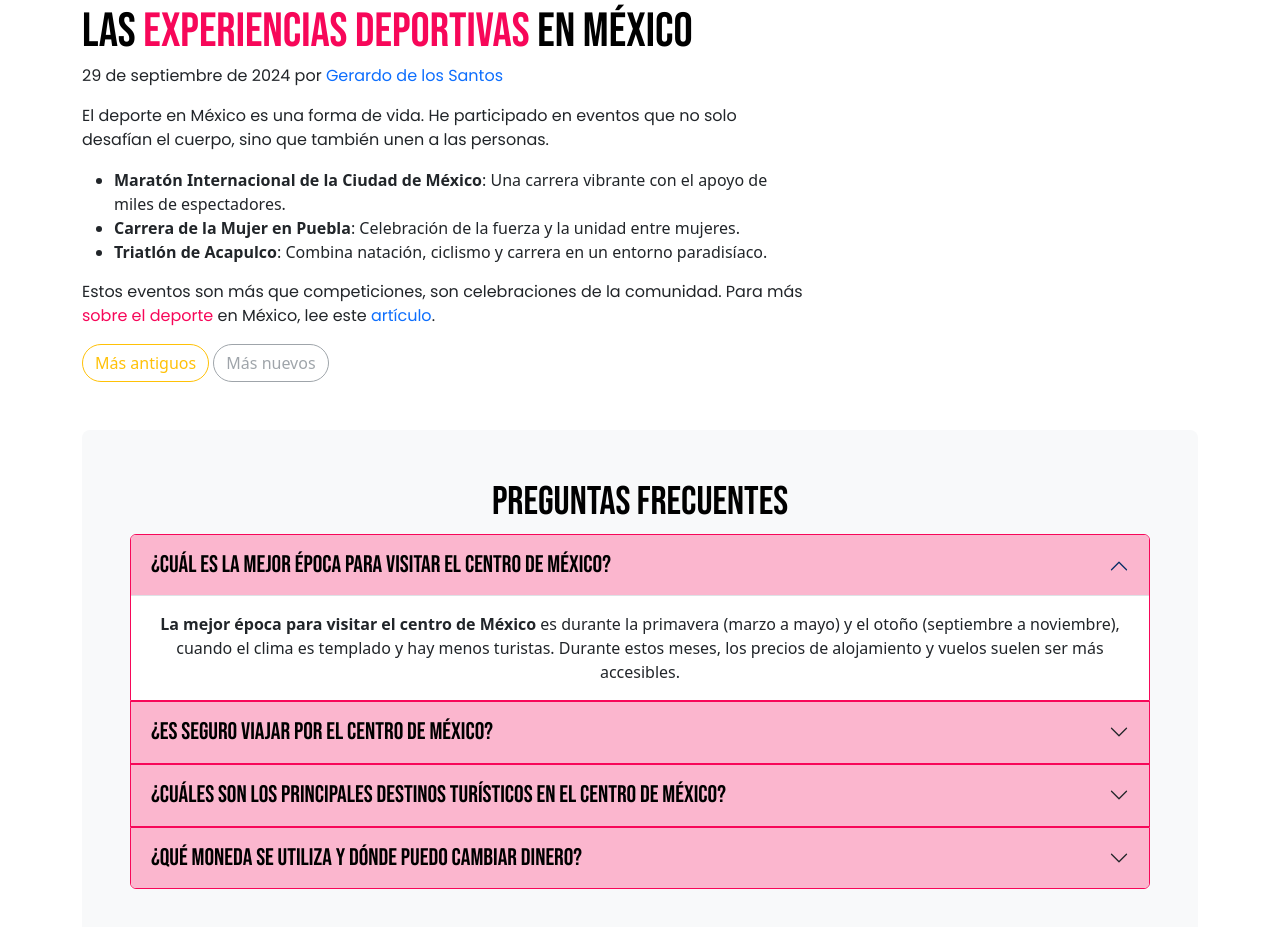
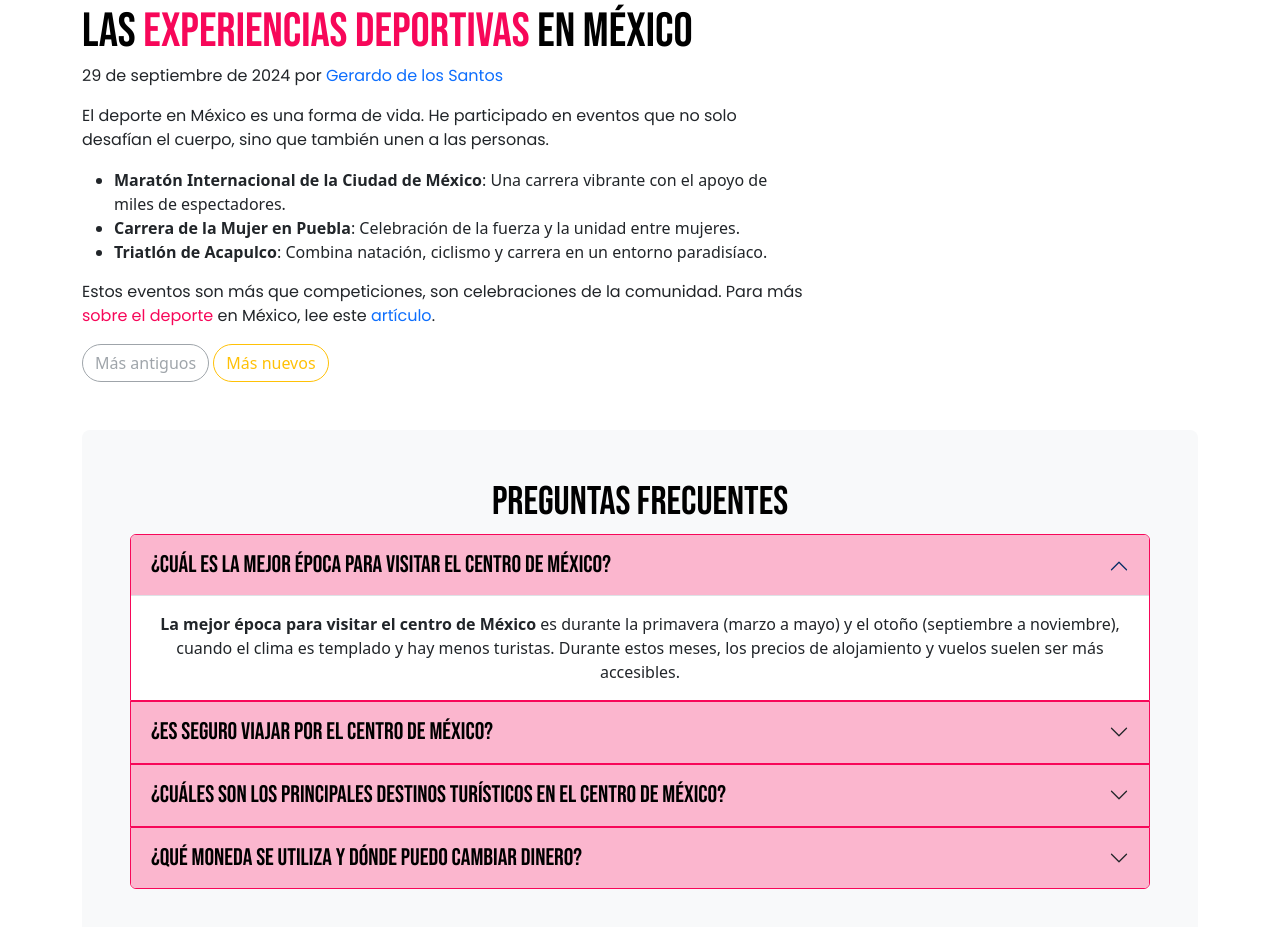
Before and after one commit to ivangguz/TurismoPaginaWeb, a website: page index.html in a window 1280 px wide. Shown: the part 4258-5185 px from the top of the page. Drawn offline with nearby package versions, Linux system fonts and the light colour scheme.

Commit message:
cambio al outline del formulario

```diff
--- a/index.html
+++ b/index.html
@@ -65,7 +65,6 @@
       </button>
     </div>
 </nav>
-
 
 <!-- INICIO DEL CARRUSEL -->
 <section>
@@ -417,8 +416,8 @@
 
 
         <nav class="blog-pagination" aria-label="Pagination">
-          <button class="btn btn-outline-warning rounded-pill" id="popoverButton">Más antiguos</button>
-          <a class="btn btn-outline-secondary rounded-pill disabled" aria-disabled="true">Más nuevos</a>
+          <a class="btn btn-outline-secondary rounded-pill disabled" aria-disabled="true">Más antiguos</a>
+          <button class="btn btn-outline-warning rounded-pill" id="popoverButton">Más nuevos</button>
         </nav>
         <!-- Custom Alert Modal -->
         <div class="modal fade" id="customAlertModal" tabindex="-1" aria-labelledby="customAlertLabel" aria-hidden="true">
```
Also changed, not shown: src/css/contacto.css (+9 -0 lines).
